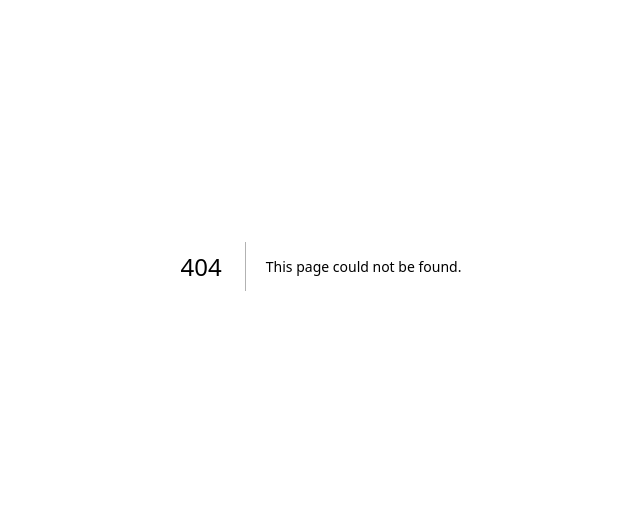
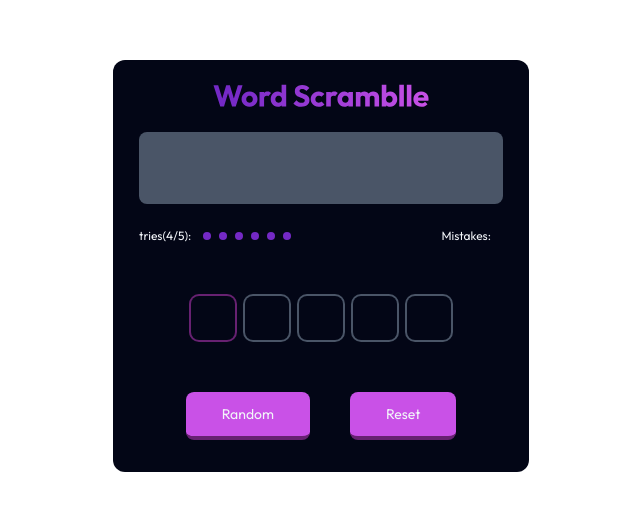
Before and after one commit to brayanpesantes/practicing-in-devchallenge, a Next.js app: page /guess-the-word-game in a window 1280 px wide. Before the commit this address had no page. Shown: the part 134-644 px from the top of the page, without its empty margins (319-959 px from the left). Built offline with nearby package versions, Linux system fonts and the light colour scheme.

Commit message:
agregamos el proyecto de juego de palabras

```diff
--- /dev/null
+++ b/app/guess-the-word-game/page.tsx
@@ -0,0 +1,251 @@
+"use client";
+import Image from "next/image";
+import { ChangeEvent, useEffect, useMemo, useRef, useState } from "react";
+import ImageLogo from "../images/Word Scramblle.svg";
+export default function GuessTheWordGame() {
+  const words = useMemo(
+    () => [
+      "cat",
+      "airplane",
+      "chair",
+      "house",
+      "mountain",
+      "unicorn",
+      "beach",
+      "strawberry",
+      "robot",
+      "book",
+    ],
+    []
+  );
+
+  const [word, setWord] = useState<string>("");
+  const [scrambledWord, setScrambledWord] = useState<string>("");
+  const [inputs, setInputs] = useState<string[]>([]);
+  const [currentIndex, setCurrentIndex] = useState<number>(0);
+  const [currentWord, setCurrentWord] = useState<string>("");
+  const [currentInput, setCurrentInput] = useState<number>(0);
+  const inputRefs = useRef<(HTMLElement | null)[]>([]);
+  const [mistakes, setMistakes] = useState<string[]>([]);
+  const [attempts, setAttempts] = useState<number>(0);
+
+  const generateInputs = (wordLength: number) => {
+    const newInputs = Array(wordLength).fill("");
+    setInputs(newInputs);
+  };
+
+  const handleInputChange = (
+    e: ChangeEvent<HTMLInputElement>,
+    index: number
+  ) => {
+    const letter = e.target.value.toLowerCase();
+    if (letter.match(/[a-z]/)) {
+      if (letter === currentWord[index]) {
+        const nextIndex = index + 1;
+        setCurrentIndex(nextIndex);
+        if (nextIndex === currentWord.length) {
+          alert("🎉 success");
+          resetGame();
+        } else {
+          inputRefs.current[nextIndex]?.focus();
+        }
+      } else {
+        e.target.style.color = "red";
+        setAttempts(attempts + 1);
+        if (attempts === 5) {
+          resetGame();
+        }
+      }
+    } else {
+      e.target.value = "";
+    }
+
+    // const newInputs = [...inputs];
+    // const value = e.target.value.trimStart();
+
+    // if (value.length === 1) {
+    //   newInputs[index] = value;
+    //   setInputs(newInputs);
+
+    //   if (currentIndex === inputs.length - 1) {
+    //     const info: string[] = [...inputs.slice(0, -1), value];
+
+    //     checkWord(info);
+    //   }
+    //   const nextIndex = index + 1;
+
+    //   if (nextIndex < inputs.length) {
+    //     setCurrentIndex(nextIndex);
+    //     inputRefs.current[nextIndex]?.focus();
+    //   }
+    // } else if (value === "") {
+    //   newInputs[index] = "";
+    //   setInputs(newInputs);
+    //   const prevIndex = index - 1;
+    //   if (prevIndex >= 0) {
+    //     setCurrentIndex(prevIndex);
+    //     inputRefs.current[prevIndex]?.focus();
+    //   }
+    //   inputRefs.current[prevIndex]?.focus();
+    // }
+  };
+
+  const getRandomWord = () => {
+    setInputs([]);
+    setCurrentIndex(0);
+    setScrambledWord("");
+    setWord("");
+    inputRefs.current[0]?.focus();
+    const randomIndex = Math.floor(Math.random() * words.length);
+    const randomWord = words[randomIndex];
+    setWord(randomWord);
+    const scrambledWord = randomWord
+      .split("")
+      .sort(() => Math.random() - 0.5)
+      .join("");
+    setScrambledWord(scrambledWord);
+    const inputsLength = Array(scrambledWord.length).fill("");
+    setInputs(inputsLength);
+  };
+
+  const scrambleWord = (word: string) => {
+    const letters = word.split("");
+    for (let i = 0; i < letters.length; i++) {
+      const j = Math.floor(Math.random() * (i + 1));
+      [letters[i], letters[j]] = [letters[j], letters[i]];
+    }
+    return letters.join("");
+  };
+
+  const resetGame = () => {
+    setCurrentWord("");
+    setScrambledWord("");
+    setInputs([]);
+    setCurrentIndex(0);
+    setAttempts(0);
+    setMistakes([]);
+  };
+
+  const startGame = () => {
+    const randomIndex = Math.floor(Math.random() * words.length);
+    const randomWord = words[randomIndex].toLowerCase();
+    setCurrentWord(randomWord);
+    const scrambledWord = scrambleWord(randomWord);
+    setScrambledWord(scrambleWord);
+    generateInputs(randomWord.length);
+  };
+  useEffect(() => startGame(), []);
+
+  //   const handleKeyDown = (e: KeyboardEvent<HTMLInputElement>, index: number) => {
+  //     if (e.key === " ") {
+  //       e.preventDefault();
+  //       const nextIndex = index + 1;
+
+  //       if (nextIndex < inputs.length) {
+  //         setCurrentIndex(nextIndex);
+  //         inputRefs.current[nextIndex]?.focus();
+  //       }
+  //     }
+  //   };
+  //   const handleReset = () => {
+  //     setInputs([]);
+  //     setCurrentIndex(0);
+  //     setScrambledWord("");
+  //     inputRefs.current[0]?.focus();
+  //     setMistakes([]);
+  //     setAttempts(0);
+  //   };
+  //   const checkWord = (typedWord: string[]) => {
+  //     console.log(typedWord);
+
+  //     const typeW = typedWord.join("").trim();
+
+  //     if (typeW === word) {
+  //       alert("¡Correcto!");
+  //       handleReset();
+  //     } else {
+  //       const firstMismatchIndex = typedWord.findIndex(
+  //         (letter, index) => letter !== inputs[index]
+  //       );
+
+  //       if (firstMismatchIndex !== -1) {
+  //         const newMistakes = [...mistakes];
+  //         // Agrega la letra incorrecta al array de errores
+  //         newMistakes.push(typedWord[firstMismatchIndex]);
+  //         setMistakes(newMistakes);
+  //         setAttempts(attempts + 1);
+  //         if (attempts >= 5) {
+  //           alert(
+  //             "Has excedido el número máximo de intentos. Siguiente palabra."
+  //           );
+  //           getRandomWord();
+  //         }
+  //       }
+  //     }
+  //   };
+  return (
+    <div className="max-w-screen-xl h-screen font-outfit flex items-center justify-center mx-auto">
+      <div className="bg-[#030616] px-[26px] py-6 rounded-xl w-[416px]">
+        <div className=" flex items-center justify-center">
+          <Image src={ImageLogo} alt="logo" className="h-6 w-auto " />
+        </div>
+        <div className="bg-[#4A5567] py-3 rounded-lg my-6 w-full">
+          <p className="font-medium text-[#97A3B6] text-[32px] text-center tracking-[1rem] min-h-12">
+            {scrambledWord}
+          </p>
+        </div>
+        <div className="text-[#F2F5F9] text-xs">
+          <div className="flex justify-between">
+            <div className="flex gap-3 items-center">
+              <p> tries(4/5):</p>
+              <div className="inline-flex gap-2">
+                <span className="size-2 rounded-full bg-[#7429C6]"></span>
+                <span className="size-2 rounded-full bg-[#7429C6]"></span>
+                <span className="size-2 rounded-full bg-[#7429C6]"></span>
+                <span className="size-2 rounded-full bg-[#7429C6]"></span>
+                <span className="size-2 rounded-full bg-[#7429C6]"></span>
+                <span className="size-2 rounded-full bg-[#7429C6]"></span>
+              </div>
+            </div>
+            <div className="flex gap-3 items-center">
+              <p>Mistakes:</p>
+              <div className="inline-flex gap-2">
+                {mistakes.map((mistake, index) => (
+                  <p key={index}>{mistake}</p>
+                ))}
+              </div>
+            </div>
+          </div>
+          <div className="py-[52px] flex flex-wrap items-center justify-center gap-2.5">
+            {inputs.map((input, index) => (
+              <input
+                key={`input-${index}`}
+                value={input}
+                onChange={(e) => handleInputChange(e, index)}
+                autoFocus={index === currentIndex}
+                maxLength={1}
+                ref={(el) => (inputRefs.current[index] = el)}
+                type="text"
+                className="size-11 bg-transparent rounded-lg border-none ring-2 ring-[#4A5567] font-medium focus:ring-[#672171] focus:ring-2 text-[20px] text-center px-4 "
+              />
+            ))}
+          </div>
+          <div className="flex items-center justify-center gap-10 pb-2 ">
+            <button
+              className="bg-[#C951E7] rounded-lg px-9 py-3 text-sm border-b-4 border-[#672171] hover:scale-105 transition-all duration-300 ease-in-out"
+              onClick={startGame}
+            >
+              Random
+            </button>
+            <button
+              className="bg-[#C951E7] rounded-lg px-9 py-3 text-sm border-b-4 border-[#672171] hover:scale-105 transition-all duration-300 ease-in-out"
+              onClick={resetGame}
+            >
+              Reset
+            </button>
+          </div>
+        </div>
+      </div>
+    </div>
+  );
+}
--- a/app/page.tsx
+++ b/app/page.tsx
@@ -10,6 +10,7 @@ export default function Home() {
       <a href="/music-player">Music Player </a>
       <a href="/random-quote">Random Quote </a>
       <a href="/qr-generator">Qr Codo Generator </a>
+      <a href="/guess-the-word-game">guess the word game</a>
     </main>
   );
 }
--- a/utils/typographies.ts
+++ b/utils/typographies.ts
@@ -2,9 +2,9 @@ import {
   Be_Vietnam_Pro,
   Inter,
   Lato,
+  Outfit,
   Poppins,
   Sora,
-  Outfit,
 } from "next/font/google";
 
 const sora = Sora({
@@ -41,4 +41,4 @@ const outfit = Outfit({
   variable: "--font-outfit",
 });
 
-export { beVietnamPro, lato, poppins, sora, inter, outfit };
+export { beVietnamPro, inter, lato, outfit, poppins, sora };
```
Also changed, not shown: app/images/Word Scramblle.svg (added).
